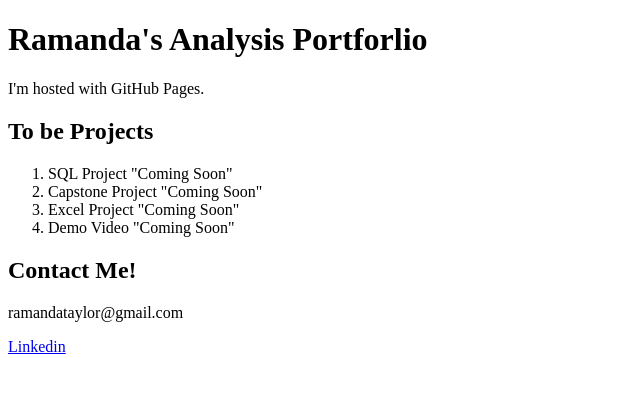
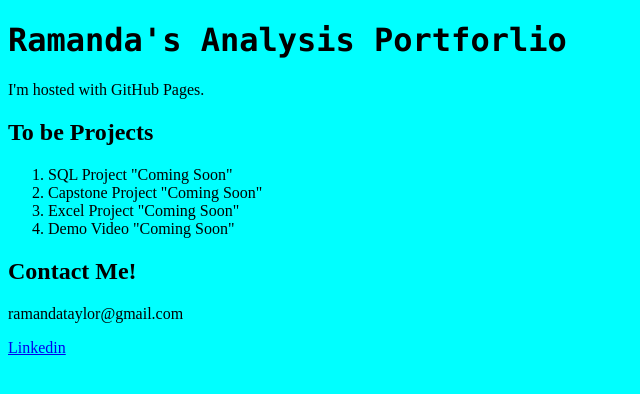
Before and after one commit to rtaylor3825/rtaylor3825.github.io, a plain HTML site: page index.html in a window 1280 px wide. Shown: the whole page, without its empty margins (0-640 px from the left). Drawn offline with Linux system fonts and the light colour scheme.

Commit message:
Update index.html

```diff
--- a/index.html
+++ b/index.html
@@ -1,7 +1,7 @@
 <!DOCTYPE html>
 <html>
-<body>
-<h1>Ramanda's Analysis Portforlio</h1>
+<body style="background-color: aqua;">
+<h1 style="font-family:Consolas;">Ramanda's Analysis Portforlio</h1>
 <p>I'm hosted with GitHub Pages.</p>
 
 
```
